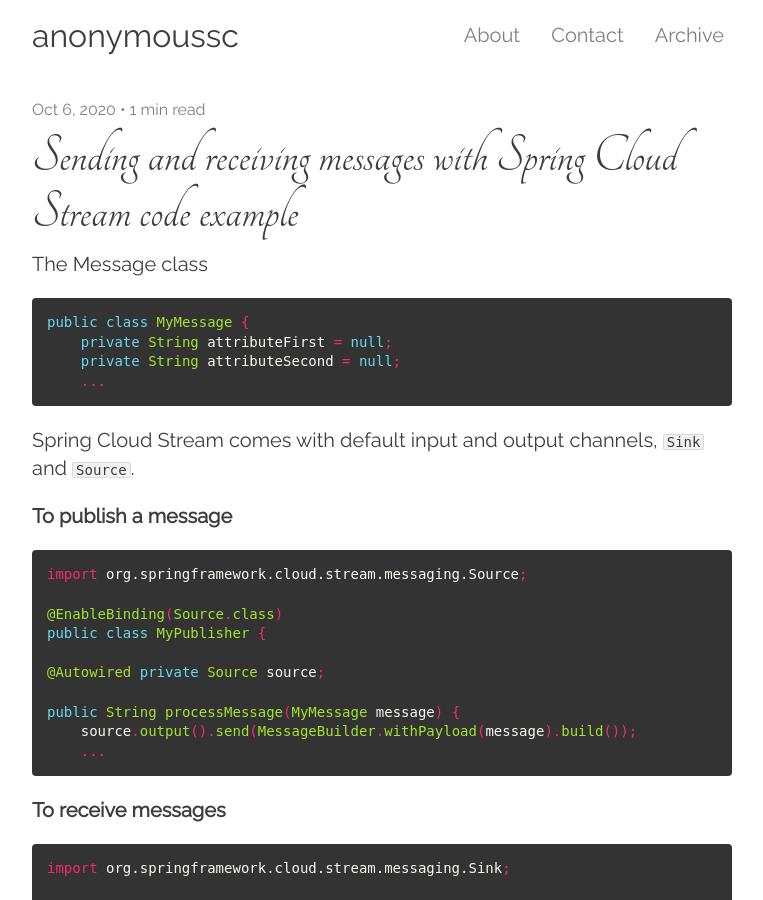
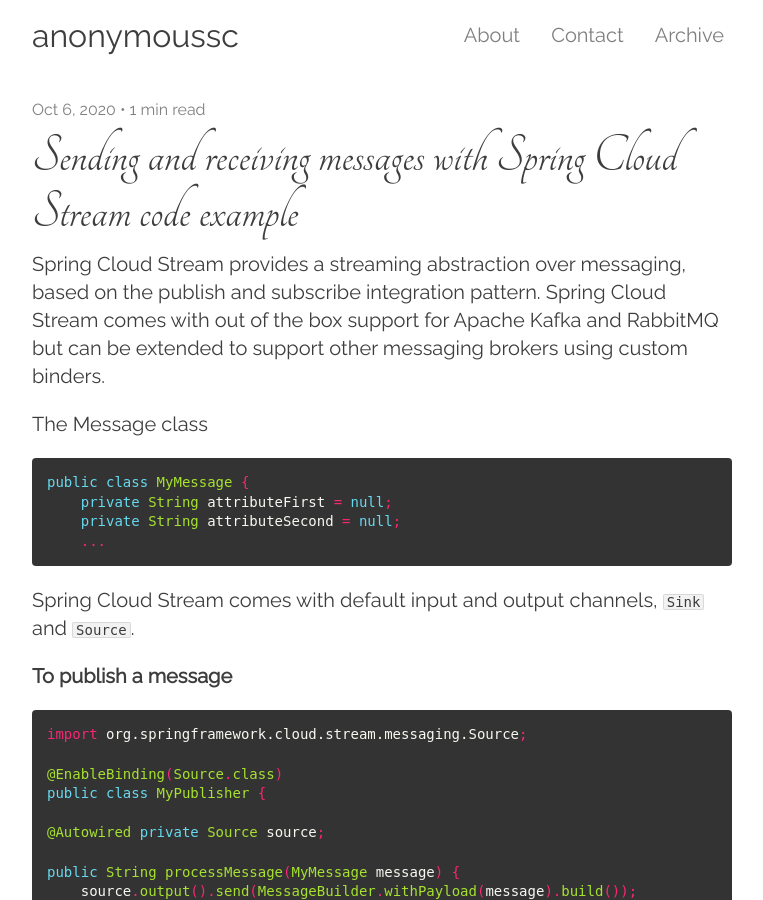
Before and after one commit to anonymoussc/anonymoussc.github.io, a Jekyll site: the page built from _posts/2020-10-06-sending-and-receiving-messages-with-spring-cloud-stream-code-example.md, in a window 1280 px wide and 900 px high. Shown: the whole window, without its empty margins (258-1021 px from the left). Built offline with Jekyll 4.4.1, drawn with Linux system fonts in a browser that asks for light colours.

Commit message:
modified 2020-10-06-sending-and-receiving-messages-with-spring-cloud-stream-code-example.md

```diff
--- a/_posts/2020-10-06-sending-and-receiving-messages-with-spring-cloud-stream-code-example.md
+++ b/_posts/2020-10-06-sending-and-receiving-messages-with-spring-cloud-stream-code-example.md
@@ -3,6 +3,8 @@
 date:   2020-10-06 06:17:00
 summary: Sending and receiving messages with Spring Cloud Stream code example
 ---
+
+Spring Cloud Stream provides a streaming abstraction over messaging, based on the publish and subscribe integration pattern. Spring Cloud Stream comes with out of the box support for Apache Kafka and RabbitMQ but can be extended to support other messaging brokers using custom binders.
 
 The Message class
 
```
